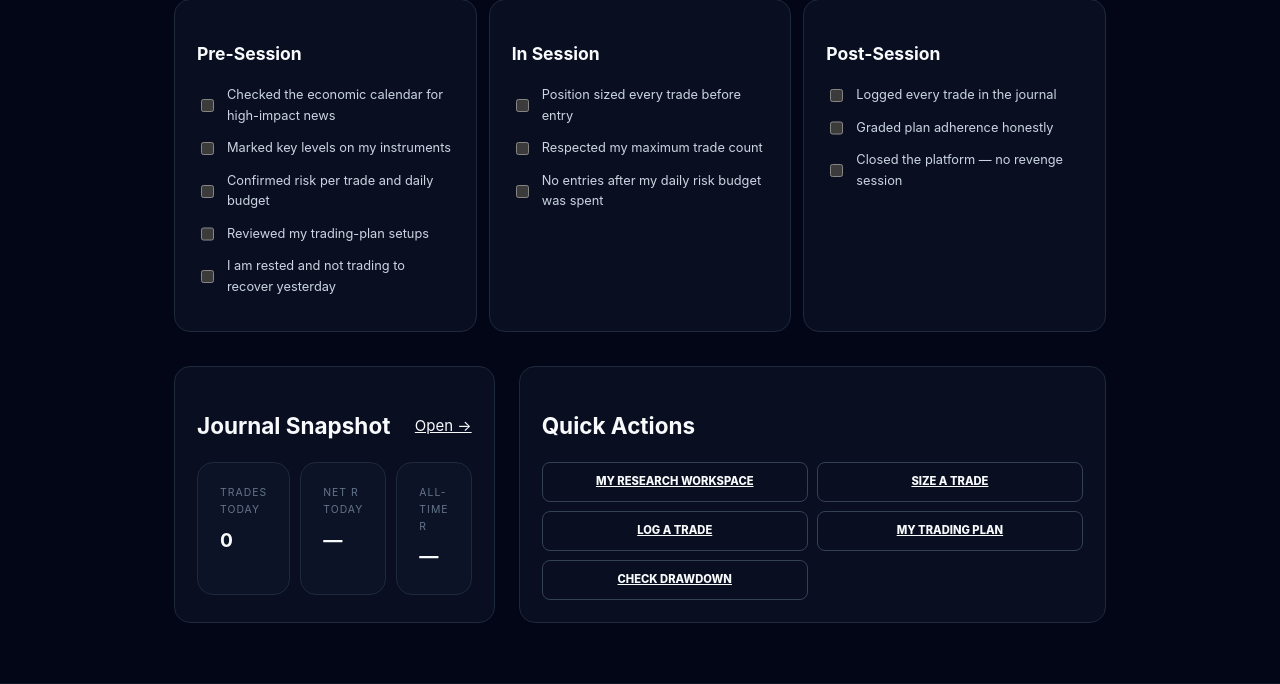
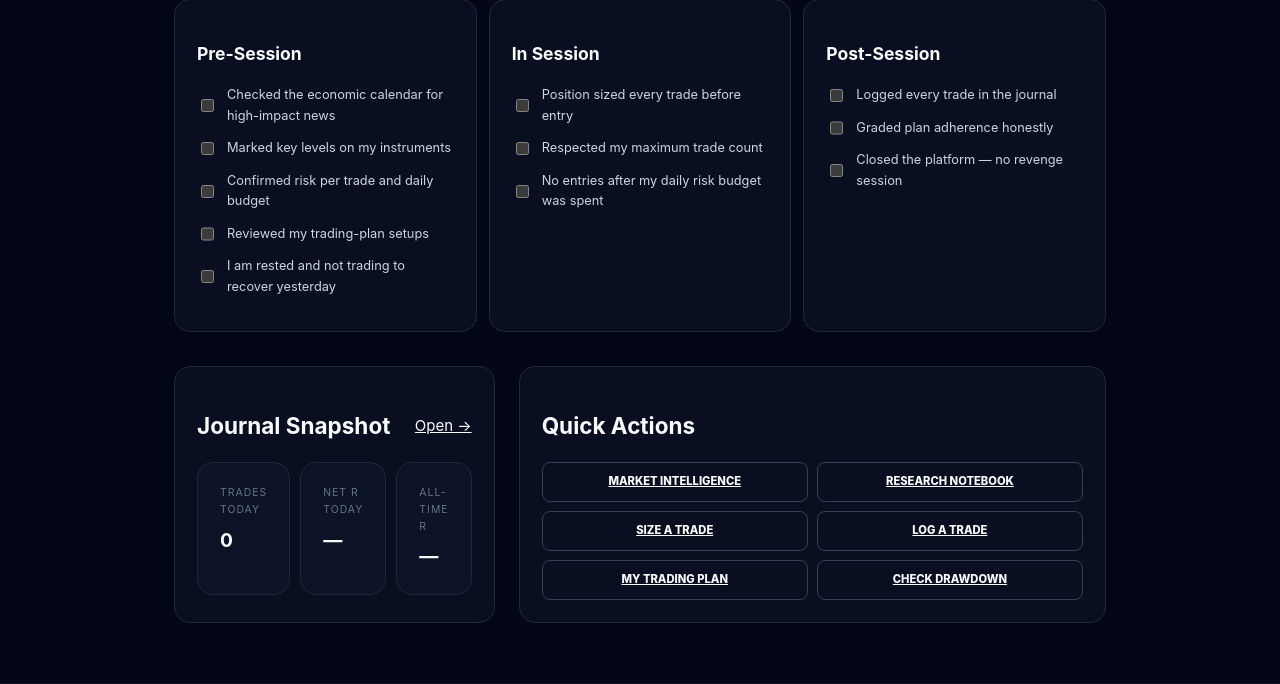
Before and after one commit to tilershub/usdjpy-research-lab, a Django app: page /today/ in a window 1280 px wide. Shown: the part 972-1656 px from the top of the page. Run offline with Django 5.2, Linux system fonts and the light colour scheme.

Commit message:
feat: put Market Intelligence first in TRADE90 navigation

```diff
--- a/website/templates/website/today.html
+++ b/website/templates/website/today.html
@@ -3,5 +3,5 @@
 <main class="tool-wrap workflow-stack"><section><h2>Market Sessions</h2><div id="t-sessions" class="session-grid"></div><p class="muted">Standard UTC session windows converted into your local time.</p></section>
 <section class="tool-panel"><div class="panel-title"><h2>Daily Risk Budget</h2><a href="/risk-management/daily-loss-limits/">Why 1% →</a></div><div class="risk-layout"><div><small>Risk Used Today</small><strong id="t-risk-used">0.0%</strong><p>From journal trades today.</p></div><div><div class="risk-scale"><span>0%</span><span>Target: 1.0%</span></div><div class="progress"><i id="t-risk-bar"></i></div><p id="t-risk-msg">No risk used yet — full budget available.</p></div></div></section>
 <section><div class="panel-title"><h2>Daily Checklist</h2><span><b id="t-check-count">0</b> / <b id="t-check-total">0</b> complete · resets daily</span></div><div class="check-grid">{% for phase, items in checklist.items %}<div class="tool-panel"><h3>{{ phase }}</h3>{% for item in items %}<label class="check"><input type="checkbox" class="t90-check" data-check="{{ item }}"><span>{{ item }}</span></label>{% endfor %}</div>{% endfor %}</div></section>
-<section class="two-grid"><div class="tool-panel"><div class="panel-title"><h2>Journal Snapshot</h2><a href="/journal/">Open →</a></div><div class="stat-grid three"><div><small>Trades Today</small><strong id="t-j-today">0</strong></div><div><small>Net R Today</small><strong id="t-j-netr">—</strong></div><div><small>All-Time R</small><strong id="t-j-alltime">—</strong></div></div></div><div class="tool-panel"><h2>Quick Actions</h2><div class="quick-grid"><a href="/research-workspace/">My Research Workspace</a><a href="/tools/position-size-calculator/">Size a Trade</a><a href="/journal/">Log a Trade</a><a href="/tools/trading-plan-builder/">My Trading Plan</a><a href="/tools/drawdown-calculator/">Check Drawdown</a></div></div></section></main>
+<section class="two-grid"><div class="tool-panel"><div class="panel-title"><h2>Journal Snapshot</h2><a href="/journal/">Open →</a></div><div class="stat-grid three"><div><small>Trades Today</small><strong id="t-j-today">0</strong></div><div><small>Net R Today</small><strong id="t-j-netr">—</strong></div><div><small>All-Time R</small><strong id="t-j-alltime">—</strong></div></div></div><div class="tool-panel"><h2>Quick Actions</h2><div class="quick-grid"><a href="/market-intelligence/">Market Intelligence</a><a href="/research-workspace/">Research Notebook</a><a href="/tools/position-size-calculator/">Size a Trade</a><a href="/journal/">Log a Trade</a><a href="/tools/trading-plan-builder/">My Trading Plan</a><a href="/tools/drawdown-calculator/">Check Drawdown</a></div></div></section></main>
 <script src="{% static 'js/workflow-tools.js' %}" defer></script>{% endblock %}
```
